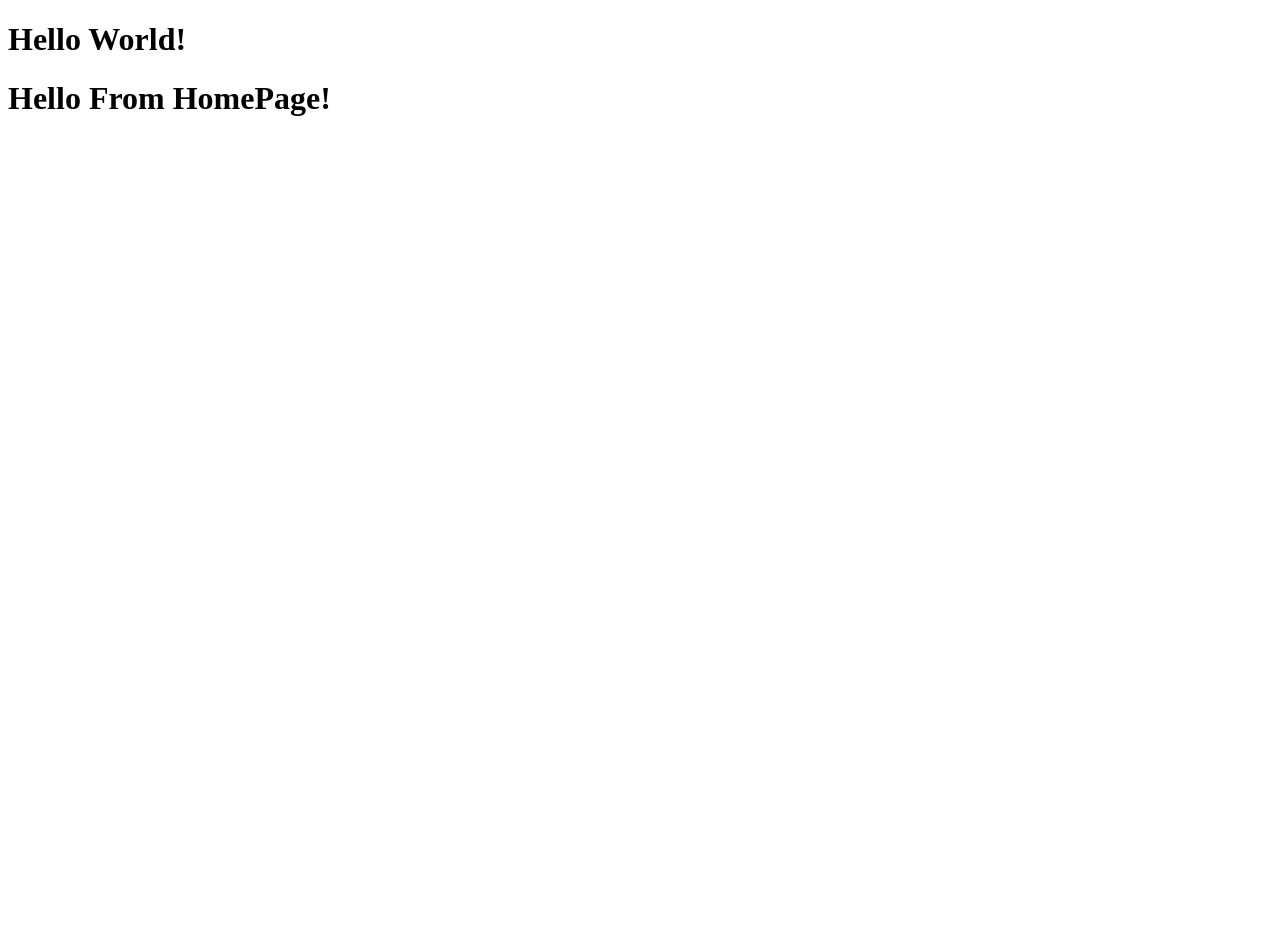
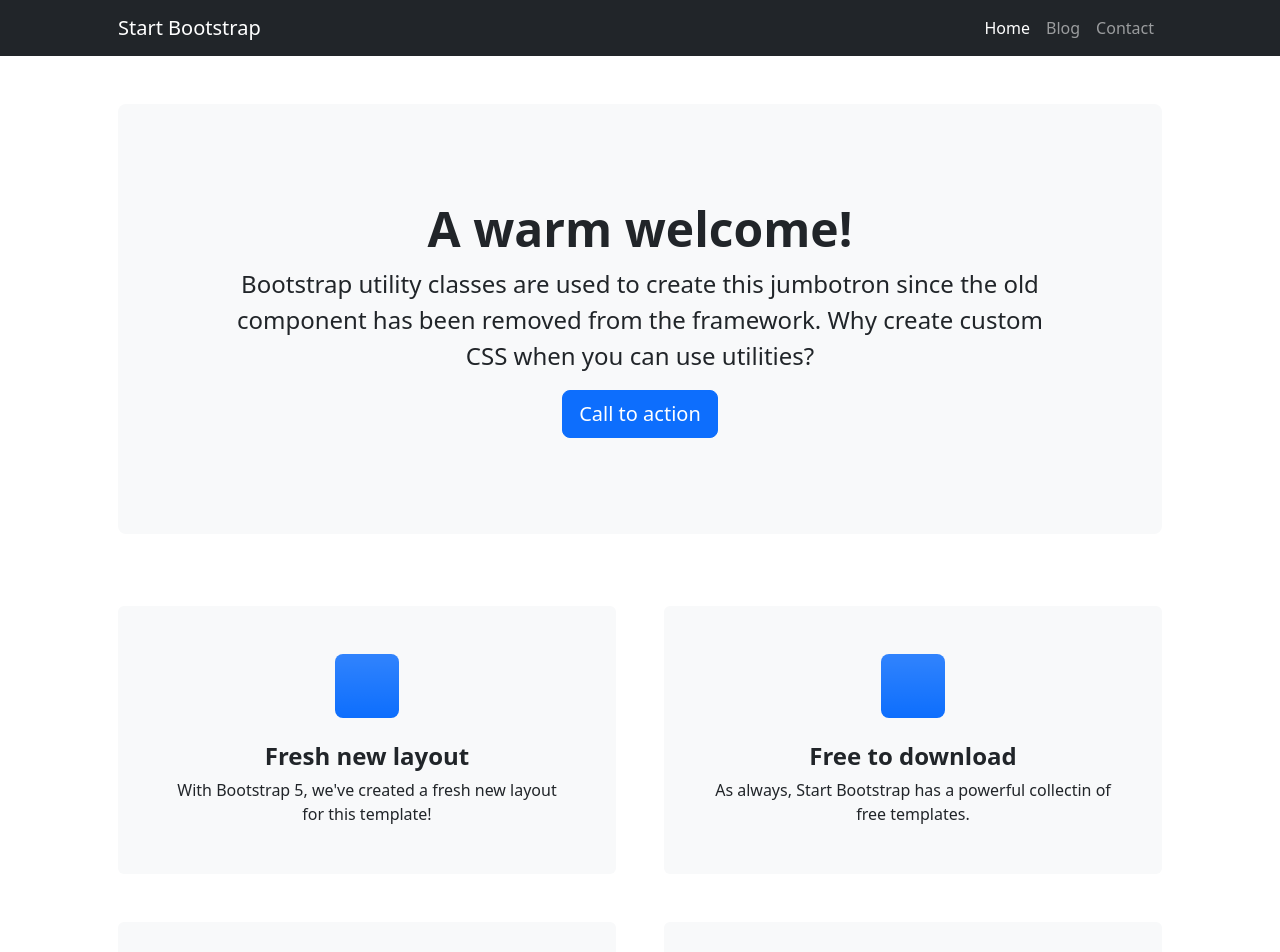
Before and after one commit to Si-HaMaDa/giz-vue-blog, a Vue app: page / in a window 1280 px wide. Shown: the top 952 px of the page. Before the commit the page ends 800 px from the top, so only its background shows below. Built offline with nearby package versions, Linux system fonts and the light colour scheme.

Commit message:
install bootstrap Main nav&footer Hompage

```diff
--- a/package.json
+++ b/package.json
@@ -7,6 +7,7 @@
         "preview": "vite preview --port 4173"
     },
     "dependencies": {
+        "bootstrap": "^5.2.1",
         "vue": "^3.2.38",
         "vue-router": "^4.1.5"
     },
--- a/src/App.vue
+++ b/src/App.vue
@@ -1,4 +1,58 @@
 <template>
-    <h1>Hello World!</h1>
-    <router-view></router-view>
+    <div>
+        <!-- Responsive navbar-->
+        <nav class="navbar navbar-expand-lg navbar-dark bg-dark">
+            <div class="container px-lg-5">
+                <a class="navbar-brand" href="#!">Start Bootstrap</a>
+                <button
+                    class="navbar-toggler"
+                    type="button"
+                    data-bs-toggle="collapse"
+                    data-bs-target="#navbarSupportedContent"
+                    aria-controls="navbarSupportedContent"
+                    aria-expanded="false"
+                    aria-label="Toggle navigation"
+                >
+                    <span class="navbar-toggler-icon"></span>
+                </button>
+                <div
+                    class="collapse navbar-collapse"
+                    id="navbarSupportedContent"
+                >
+                    <ul class="navbar-nav ms-auto mb-2 mb-lg-0">
+                        <li class="nav-item">
+                            <router-link
+                                to="/"
+                                class="nav-link active"
+                                aria-current="page"
+                                >Home
+                            </router-link>
+                        </li>
+                        <li class="nav-item">
+                            <router-link to="blogs" class="nav-link"
+                                >Blog
+                            </router-link>
+                        </li>
+                        <li class="nav-item">
+                            <router-link to="/contact" class="nav-link"
+                                >Contact
+                            </router-link>
+                        </li>
+                    </ul>
+                </div>
+            </div>
+        </nav>
+
+        <!-- Page Content -->
+        <router-view></router-view>
+
+        <!-- Footer-->
+        <footer class="py-5 bg-dark">
+            <div class="container">
+                <p class="m-0 text-center text-white">
+                    Copyright &copy; Your Website 2022
+                </p>
+            </div>
+        </footer>
+    </div>
 </template>
--- a/src/main.js
+++ b/src/main.js
@@ -4,6 +4,9 @@ import router from "./router.js";
 
 import App from "./App.vue";
 
+import "bootstrap/dist/css/bootstrap.min.css";
+import "bootstrap/dist/js/bootstrap.min.js";
+
 const app = createApp(App);
 
 app.use(router);
--- a/src/views/HomePage.vue
+++ b/src/views/HomePage.vue
@@ -1,3 +1,140 @@
 <template>
-    <h1>Hello From HomePage!</h1>
+    <div>
+        <!-- Header-->
+        <header class="py-5">
+            <div class="container px-lg-5">
+                <div class="p-4 p-lg-5 bg-light rounded-3 text-center">
+                    <div class="m-4 m-lg-5">
+                        <h1 class="display-5 fw-bold">A warm welcome!</h1>
+                        <p class="fs-4">
+                            Bootstrap utility classes are used to create this
+                            jumbotron since the old component has been removed
+                            from the framework. Why create custom CSS when you
+                            can use utilities?
+                        </p>
+                        <a class="btn btn-primary btn-lg" href="#!"
+                            >Call to action</a
+                        >
+                    </div>
+                </div>
+            </div>
+        </header>
+        <!-- Page Content-->
+        <section class="pt-4">
+            <div class="container px-lg-5">
+                <!-- Page Features-->
+                <div class="row gx-lg-5">
+                    <div class="col-lg-6 col-xxl-4 mb-5">
+                        <div class="card bg-light border-0 h-100">
+                            <div class="card-body text-center p-4 p-lg-5">
+                                <div
+                                    class="feature bg-primary bg-gradient text-white rounded-3 mb-4 mt-n4"
+                                >
+                                    <i class="bi bi-collection"></i>
+                                </div>
+                                <h2 class="fs-4 fw-bold">Fresh new layout</h2>
+                                <p class="mb-0">
+                                    With Bootstrap 5, we've created a fresh new
+                                    layout for this template!
+                                </p>
+                            </div>
+                        </div>
+                    </div>
+                    <div class="col-lg-6 col-xxl-4 mb-5">
+                        <div class="card bg-light border-0 h-100">
+                            <div class="card-body text-center p-4 p-lg-5">
+                                <div
+                                    class="feature bg-primary bg-gradient text-white rounded-3 mb-4 mt-n4"
+                                >
+                                    <i class="bi bi-cloud-download"></i>
+                                </div>
+                                <h2 class="fs-4 fw-bold">Free to download</h2>
+                                <p class="mb-0">
+                                    As always, Start Bootstrap has a powerful
+                                    collectin of free templates.
+                                </p>
+                            </div>
+                        </div>
+                    </div>
+                    <div class="col-lg-6 col-xxl-4 mb-5">
+                        <div class="card bg-light border-0 h-100">
+                            <div class="card-body text-center p-4 p-lg-5">
+                                <div
+                                    class="feature bg-primary bg-gradient text-white rounded-3 mb-4 mt-n4"
+                                >
+                                    <i class="bi bi-card-heading"></i>
+                                </div>
+                                <h2 class="fs-4 fw-bold">
+                                    Jumbotron hero header
+                                </h2>
+                                <p class="mb-0">
+                                    The heroic part of this template is the
+                                    jumbotron hero header!
+                                </p>
+                            </div>
+                        </div>
+                    </div>
+                    <div class="col-lg-6 col-xxl-4 mb-5">
+                        <div class="card bg-light border-0 h-100">
+                            <div class="card-body text-center p-4 p-lg-5">
+                                <div
+                                    class="feature bg-primary bg-gradient text-white rounded-3 mb-4 mt-n4"
+                                >
+                                    <i class="bi bi-bootstrap"></i>
+                                </div>
+                                <h2 class="fs-4 fw-bold">Feature boxes</h2>
+                                <p class="mb-0">
+                                    We've created some custom feature boxes
+                                    using Bootstrap icons!
+                                </p>
+                            </div>
+                        </div>
+                    </div>
+                    <div class="col-lg-6 col-xxl-4 mb-5">
+                        <div class="card bg-light border-0 h-100">
+                            <div class="card-body text-center p-4 p-lg-5">
+                                <div
+                                    class="feature bg-primary bg-gradient text-white rounded-3 mb-4 mt-n4"
+                                >
+                                    <i class="bi bi-code"></i>
+                                </div>
+                                <h2 class="fs-4 fw-bold">Simple clean code</h2>
+                                <p class="mb-0">
+                                    We keep our dependencies up to date and
+                                    squash bugs as they come!
+                                </p>
+                            </div>
+                        </div>
+                    </div>
+                    <div class="col-lg-6 col-xxl-4 mb-5">
+                        <div class="card bg-light border-0 h-100">
+                            <div class="card-body text-center p-4 p-lg-5">
+                                <div
+                                    class="feature bg-primary bg-gradient text-white rounded-3 mb-4 mt-n4"
+                                >
+                                    <i class="bi bi-patch-check"></i>
+                                </div>
+                                <h2 class="fs-4 fw-bold">A name you trust</h2>
+                                <p class="mb-0">
+                                    Start Bootstrap has been the leader in free
+                                    Bootstrap templates since 2013!
+                                </p>
+                            </div>
+                        </div>
+                    </div>
+                </div>
+            </div>
+        </section>
+    </div>
 </template>
+
+<style scoped>
+.feature {
+    display: inline-flex;
+    align-items: center;
+    justify-content: center;
+    height: 4rem;
+    width: 4rem;
+    font-size: 2rem;
+}
+</style>
```
Also changed, not shown: 1 other file (tests, documents, lock files or other folders).
